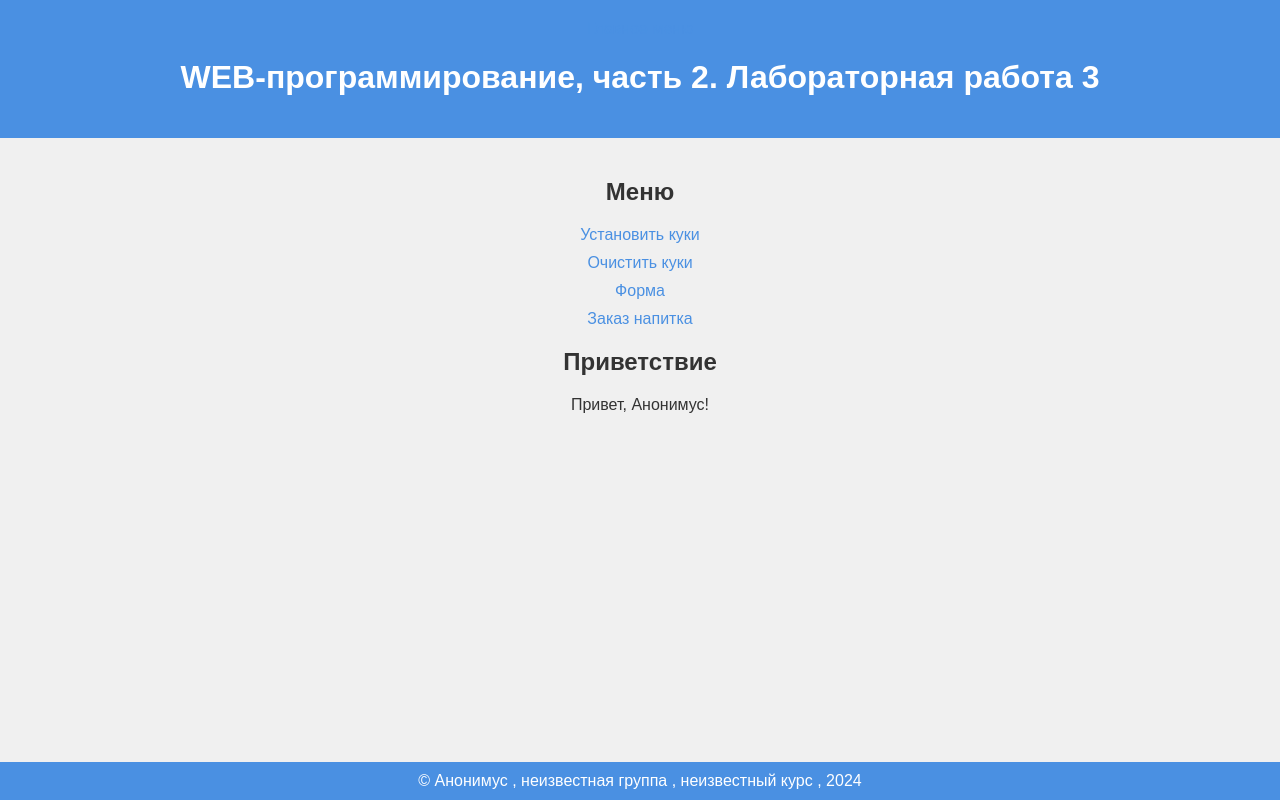
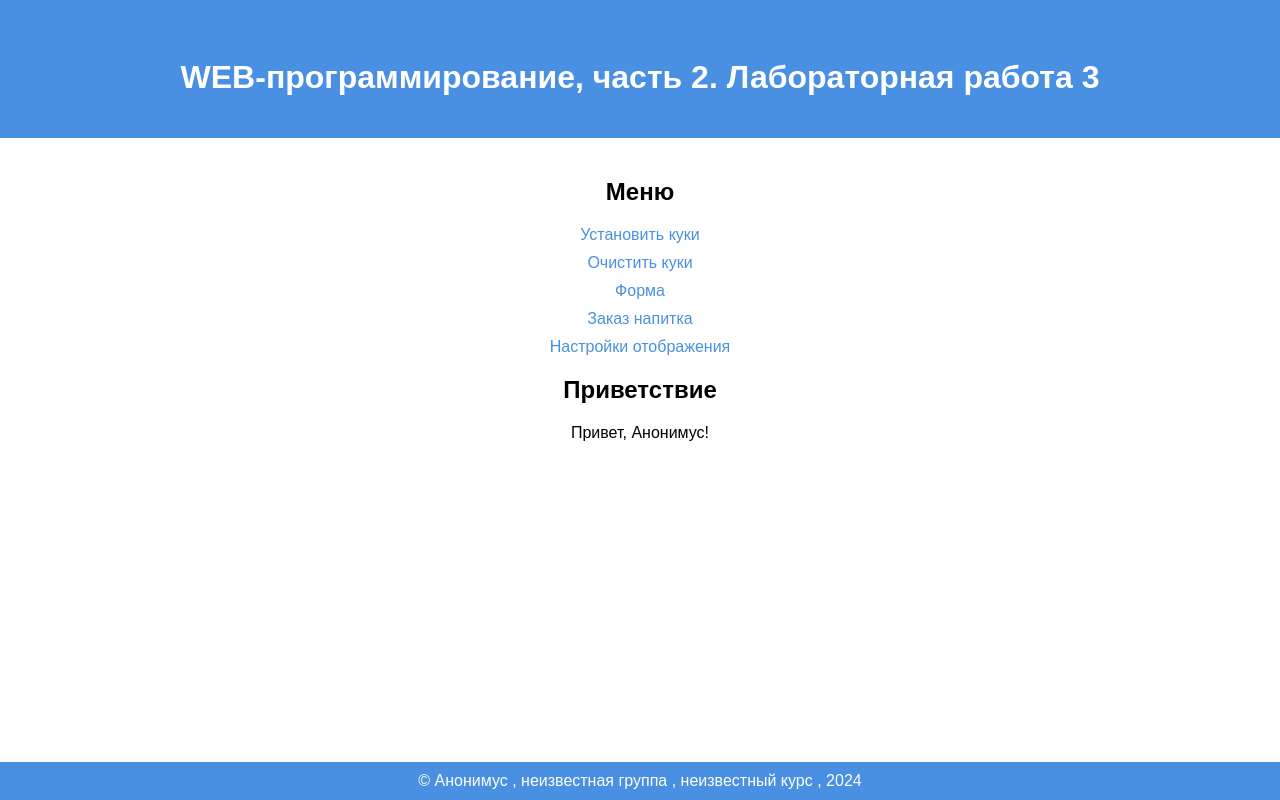
Before and after one commit to GeraklAfanasov/webprogramming--labs-2, a Flask app: page /lab3/ in a window 1280 px wide. Run offline with Flask 3, Linux system fonts and the light colour scheme.

Commit message:
Настройки отображения

```diff
--- a/lab3.py
+++ b/lab3.py
@@ -1,4 +1,4 @@
-from flask import Blueprint, render_template, request, redirect, url_for
+from flask import Blueprint, render_template, request, redirect, url_for, make_response
 
 lab3 = Blueprint('lab3', __name__)
 
@@ -99,3 +99,26 @@ def pay():
 
     price = request.args.get('price')
     return render_template('lab3/pay.html', price=price)
+
+@lab3.route('/lab3/settings', methods=['GET', 'POST'])
+def settings():
+    color = request.cookies.get('color')
+    background_color = request.cookies.get('background_color')
+    font_size = request.cookies.get('font_size')
+
+    if request.method == 'POST':
+        new_color = request.form.get('color')
+        new_background_color = request.form.get('background_color')
+        new_font_size = request.form.get('font_size')
+
+        response = make_response(redirect(url_for('lab3.settings')))
+        if new_color:
+            response.set_cookie('color', new_color)
+        if new_background_color:
+            response.set_cookie('background_color', new_background_color)
+        if new_font_size:
+            response.set_cookie('font_size', new_font_size + 'px')  # Добавляем 'px' к значению размера шрифта
+
+        return response
+
+    return render_template('lab3/settings.html', color=color, background_color=background_color, font_size=font_size)
--- a/templates/base.html
+++ b/templates/base.html
@@ -13,6 +13,13 @@
     </title>
     <link rel="stylesheet" href="{{ url_for('static', filename='main.css') }}">
     <link rel="icon" href="{{ url_for('static', filename='favicon.ico') }}" type="image/x-icon">
+    <style>
+        body {
+            color: {{ request.cookies.get('color') or 'black' }};
+            background-color: {{ request.cookies.get('background_color') or 'white' }};
+            font-size: {{ request.cookies.get('font_size') or '16px' }};
+        }
+    </style>
 </head>
 <body>
     <header>
@@ -21,9 +28,9 @@
         {% block lab_header %}{% endblock %}</h1>
     </header>
 
-    <maxin>
+    <main>
         {% block content %}{% endblock %}
-    </maxin>
+    </main>
 
     <footer>
         &copy;
--- a/templates/lab3/lab3.html
+++ b/templates/lab3/lab3.html
@@ -11,6 +11,7 @@
         <li><a href="{{ url_for('lab3.clear_cookies') }}">Очистить куки</a></li>
         <li><a href="{{ url_for('lab3.form1') }}">Форма</a></li>
         <li><a href="{{ url_for('lab3.order') }}">Заказ напитка</a></li>
+        <li><a href="{{ url_for('lab3.settings') }}">Настройки отображения</a></li>
     </ul>
 
     <h2>Приветствие</h2>
```
Also changed, not shown: templates/lab3/settings.html (added, +21 -0 lines).
